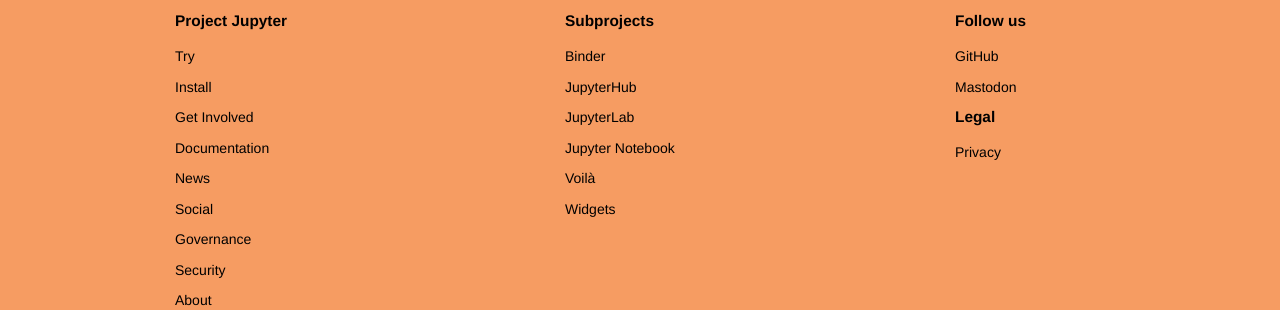
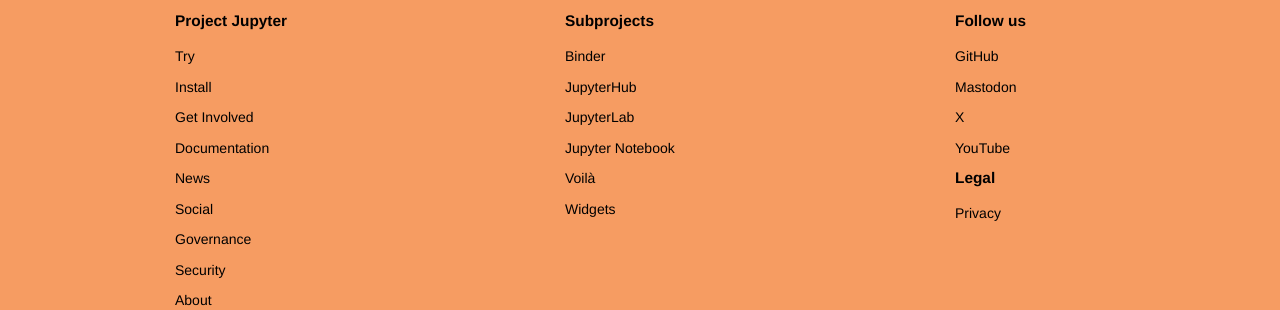
Before and after one commit to jupyter/jupyter.github.io, a Jekyll site: the page built from security.md, in a window 1280 px wide. Shown: the part 1274-1584 px from the top of the page. Built offline with Jekyll 4.4.1, drawn with Linux system fonts in a browser that asks for light colours; comment, search, counter and statistics services are not loaded.

Commit message:
Add more social links

```diff
--- a/_layouts/default.html
+++ b/_layouts/default.html
@@ -41,6 +41,10 @@
     url: https://github.com/jupyter/
   - title: Mastodon
     url: https://hachyderm.io/@ProjectJupyter
+  - title: X
+    url: https://x.com/ProjectJupyter
+  - title: YouTube
+    url: https://www.youtube.com/@projectjupyter
 legal:
   - title: Privacy
     url: /privacy
```
